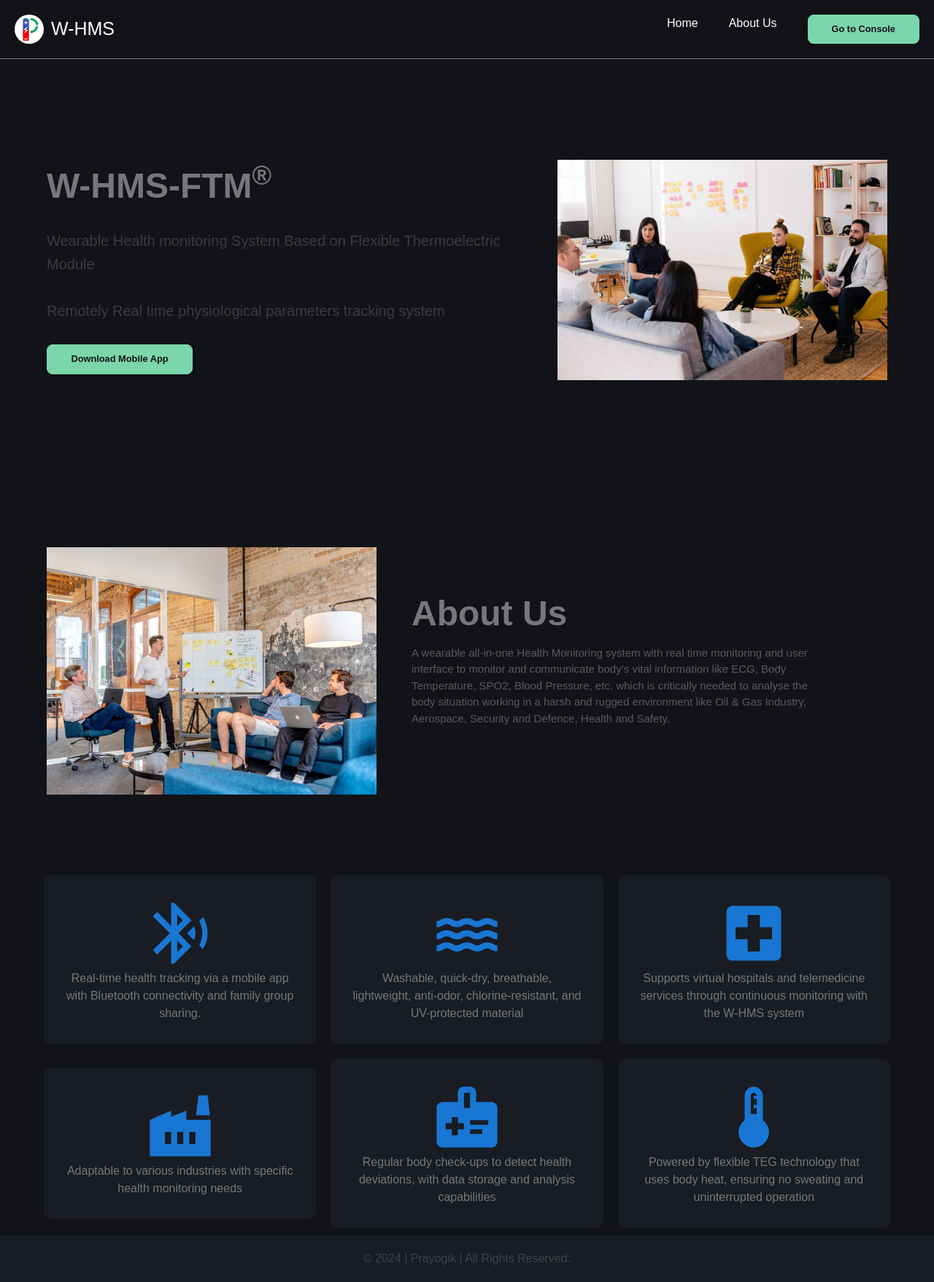
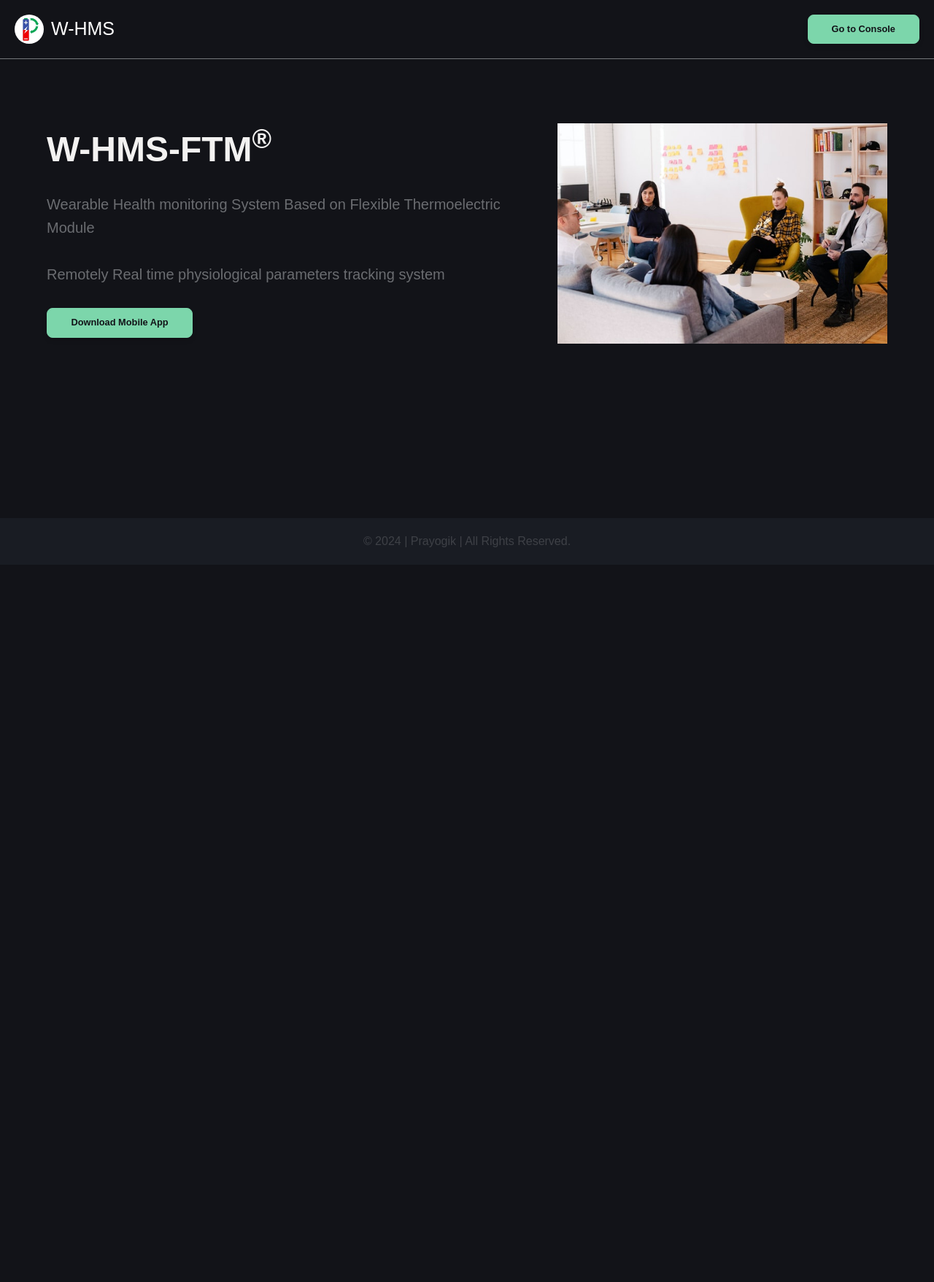
Before and after one commit to piyushjagtap22/WHMS_DASH, a React (Vite) app: page / in a window 1280 px wide. Shown: the whole page at 73% size. After the commit the page ends 870 px from the top, so only its background shows below. Built offline with nearby package versions, Linux system fonts and the light colour scheme; no server answers; what realm-web would draw is missing.

Commit message:
chnages for landing page

```diff
--- a/src/components/AboutUs.jsx
+++ b/src/components/AboutUs.jsx
@@ -2,6 +2,8 @@
 import { Grid, Typography, Button, Box } from '@mui/material';
 import bestTeams from '../assets/bestTeams.jpg';
 import useStyles from '../css/styles';
+import CustomButton from './Button';
+import { Link } from 'react-router-dom';
 
 const AboutUs = () => {
   const classes = useStyles();
@@ -41,6 +43,15 @@
             working in a harsh and rugged environment like Oil & Gas Industry,
             Aerospace, Security and Defence, Health and Safety.
           </Typography>
+          <Link href='/register' target='_blank' underline='none'>
+          <CustomButton
+                          variant='contained'
+                          width='180px'
+                          sx={{ margin: '15px 0 ' }}
+                        >
+                          Know More
+                        </CustomButton>
+                        </Link>
         </Grid>
       </Grid>
     </Box>
--- a/src/components/Header.jsx
+++ b/src/components/Header.jsx
@@ -151,15 +151,15 @@
                 sx={{
                   display: 'flex',
                   justifyContent: 'space-between',
-                  flexGrow: '0.1',
+                  flexGrow: '0',
                 }}
               >
-                <Link href='#' target='_blank' underline='none'>
+                {/* <Link href='#' target='_blank' underline='none'>
                   <Typography sx={{ color: 'white' }}>Home</Typography>
                 </Link>
                 <Link href='#' target='_blank' underline='none'>
                   <Typography sx={{ color: 'white' }}>About Us</Typography>
-                </Link>
+                </Link> */}
                 <Link href='/register' target='_blank' underline='none'>
                   <CustomButton variant='contained'>Go to Console</CustomButton>
                 </Link>
--- a/src/components/Pages/LandingPage.jsx
+++ b/src/components/Pages/LandingPage.jsx
@@ -2,12 +2,12 @@
 import Hero from '../Hero';
 import Header from '../Header';
 import Section from '../Section';
-import Testimonial from '../Testimonial';
 import Footer from '../Footer';
 import AboutUs from '../AboutUs.jsx';
 
 import CssBaseline from '@mui/material/CssBaseline';
 import { createTheme, ThemeProvider } from '@mui/material/styles';
+
 const theme = createTheme({
   typography: {
     fontFamily: ['Poppins', 'sans-serif'].join(','),
@@ -28,11 +28,54 @@
       <ThemeProvider theme={theme}>
         <CssBaseline />
         <Header />
-        <Hero />
-        <AboutUs />
-        <Section />
-        {/* <Testimonial /> */}
+
+        {/* Inline CSS for scroll snap behavior */}
+        <style jsx="true">{`
+          html, body {
+            margin: 0;
+            padding: 0;
+            height: 100%;
+            overflow: hidden; /* Prevent scrolling on the body */
+          }
+          .snap-container {
+            scroll-snap-type: y mandatory;
+            overflow-y: scroll;
+            max-height: 80vh; /* Ensure the snap container takes up full screen */
+            scrollbar-width: none; /* For Firefox, hide scrollbar */
+            -ms-overflow-style: none; /* For IE and Edge, hide scrollbar */
+          }
+          .snap-container::-webkit-scrollbar {
+            display: none; /* For Chrome, Safari, and Opera, hide scrollbar */
+          }
+          .snap-section {
+            scroll-snap-align: start;
+            min-height: 100vh; /* Each section takes full screen */
+          }
+          header {
+            position: fixed;
+            top: 0;
+            width: 100%;
+            z-index: 1000;
+          }
+        `}</style>
+
+        {/* Scroll Snap Sections */}
+        <div className="snap-container">
+          <div className="snap-section">
+            <Hero />
+          </div>
+          <div className="snap-section">
+            <AboutUs />
+          </div>
+          <div className="snap-section">
+            <Section />
+
+          </div>
+
+        </div>
         <Footer />
+
+        {/* Footer is placed below all the content */}
       </ThemeProvider>
     </>
   );
--- a/src/components/Section.jsx
+++ b/src/components/Section.jsx
@@ -24,37 +24,37 @@
   const sectionItems = [
     {
       id: 1,
-      icon: <BluetoothSearchingIcon sx={{ fontSize: 100 }} color='primary' />,
+      icon: <BluetoothSearchingIcon sx={{ fontSize: 80 }} color='primary' />,
       sentence:
         'Real-time health tracking via a mobile app with Bluetooth connectivity and family group sharing.',
     },
     {
       id: 2,
-      icon: <WaterIcon sx={{ fontSize: 100 }} color='primary' />,
+      icon: <WaterIcon sx={{ fontSize: 70 }} color='primary' />,
       sentence:
         'Washable, quick-dry, breathable, lightweight, anti-odor, chlorine-resistant, and UV-protected material',
     },
     {
       id: 3,
-      icon: <LocalHospitalIcon sx={{ fontSize: 100 }} color='primary' />,
+      icon: <LocalHospitalIcon sx={{ fontSize: 70 }} color='primary' />,
       sentence:
         'Supports virtual hospitals and telemedicine services through continuous monitoring with the W-HMS system',
     },
     {
       id: 4,
-      icon: <FactoryIcon sx={{ fontSize: 100 }} color='primary' />,
+      icon: <FactoryIcon sx={{ fontSize: 90 }} color='primary' />,
       sentence:
         'Adaptable to various industries with specific health monitoring needs',
     },
     {
       id: 5,
-      icon: <MedicalInformationIcon sx={{ fontSize: 100 }} color='primary' />,
+      icon: <MedicalInformationIcon sx={{ fontSize: 70 }} color='primary' />,
       sentence:
         'Regular body check-ups to detect health deviations, with data storage and analysis capabilities',
     },
     {
       id: 6,
-      icon: <DeviceThermostatIcon sx={{ fontSize: 100 }} color='primary' />,
+      icon: <DeviceThermostatIcon sx={{ fontSize: 70 }} color='primary' />,
       sentence:
         'Powered by flexible TEG technology that uses body heat, ensuring no sweating and uninterrupted operation',
     },
--- a/src/css/styles.js
+++ b/src/css/styles.js
@@ -13,7 +13,7 @@
     logo: {
       color: 'white',
       cursor: 'pointer',
-      fontSize: '25px'
+      fontSize : '25px'
     },
     link: {
       color: "#000"
@@ -22,9 +22,9 @@
       color: '#f3f2f1',
     },
     menuItem: {
-      color: "#f3f2f1",
-      padding: "10px 0",
-      fontSize: "20px"
+      color : "#f3f2f1",
+      padding : "10px 0",
+      fontSize : "20px"
     },
     formContainer: {
       flexGrow: 1,
@@ -44,7 +44,7 @@
     heroBox: {
       width: '100%',
       display: 'flex',
-      minHeight: '600px',
+      minHeight: '500px',
       alignItems: 'center',
       justifyContent: 'center',
     },
@@ -69,9 +69,10 @@
     },
     title: {
       paddingBottom: '15px',
+      color : '#f3f2f1',
     },
     subtitle: {
-      opacity: '0.4',
+      opacity: '0.9',
       paddingBottom: '30px',
     },
     largeImage: {
```
